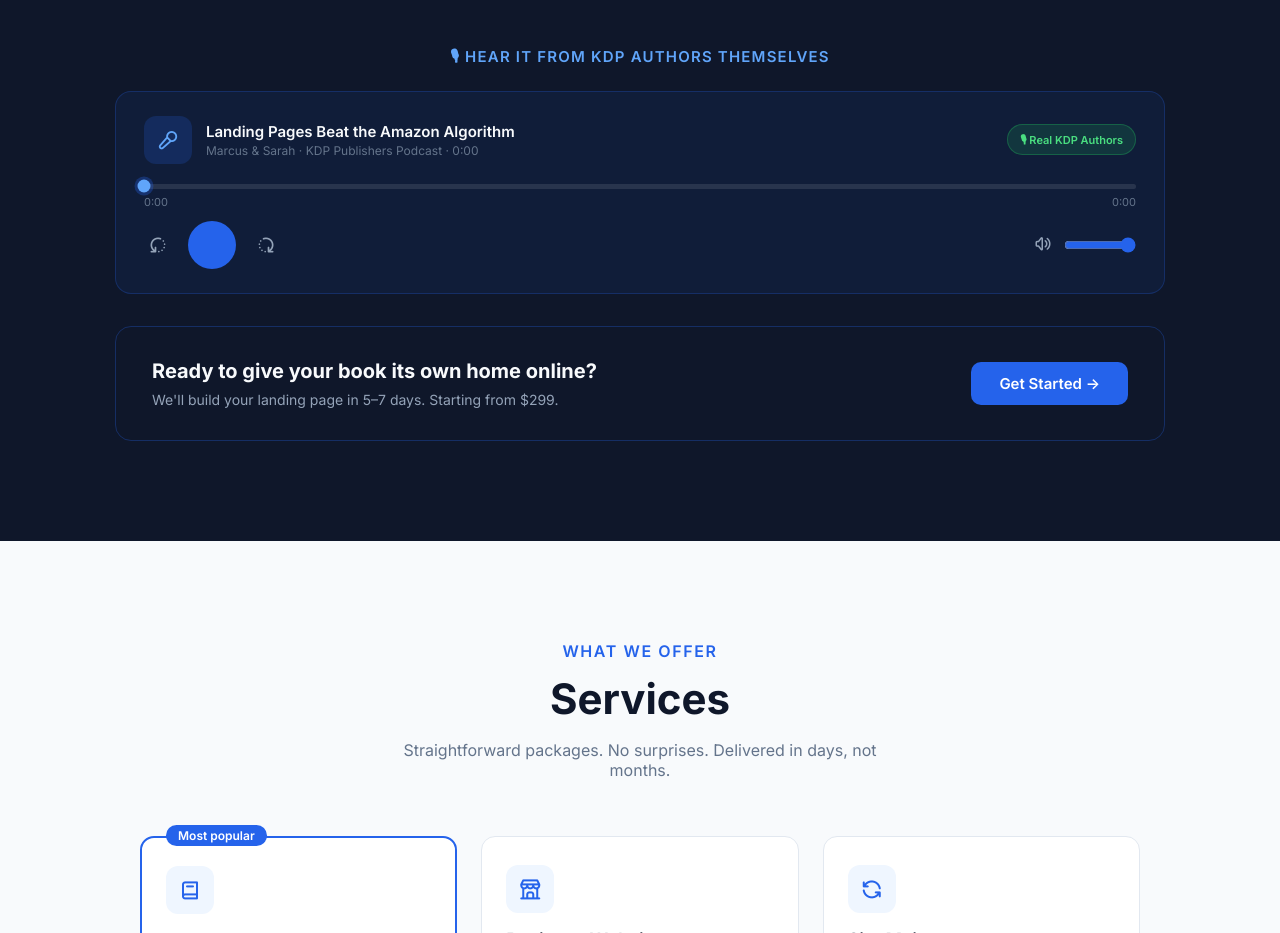
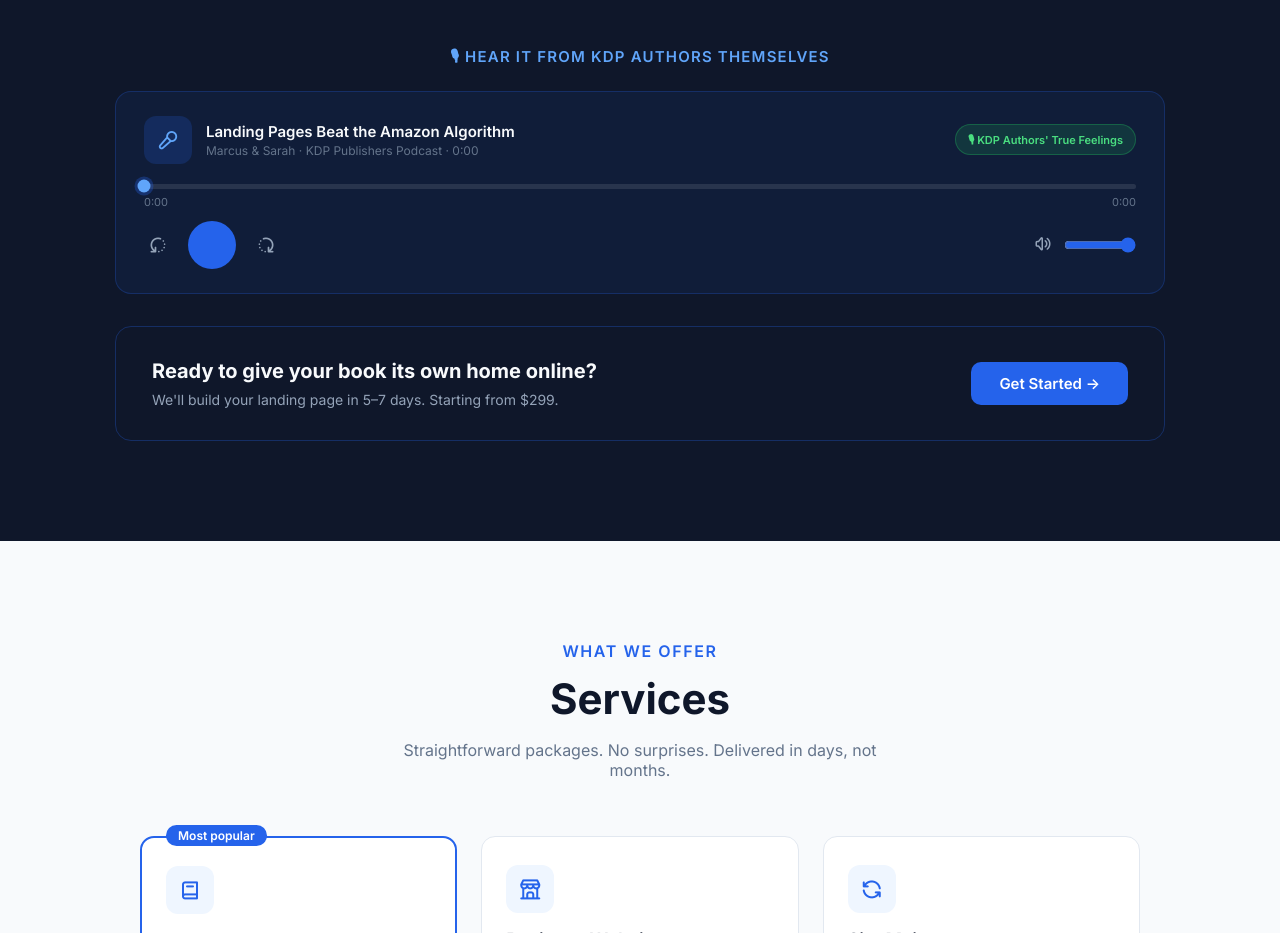
Before and after one commit to dengron55/ronalddesign, a React (Vite) app: page / in a window 1280 px wide. Shown: the part 1700-2633 px from the top of the page. Built offline with nearby package versions, Linux system fonts and the light colour scheme.

Commit message:
update content

```diff
--- a/src/App.jsx
+++ b/src/App.jsx
@@ -74,7 +74,7 @@ function PodcastPlayer({ src }) {
           </div>
         </div>
         <div style={{ marginLeft: "auto", background: "rgba(34,197,94,0.15)", border: "1px solid rgba(34,197,94,0.3)", borderRadius: 99, padding: "3px 12px" }}>
-          <span style={{ color: "#4ade80", fontSize: 11, fontWeight: 600 }}>🎙 Real KDP Authors</span>
+          <span style={{ color: "#4ade80", fontSize: 11, fontWeight: 600 }}>🎙 KDP Authors' True Feelings</span>
         </div>
       </div>
 
```
